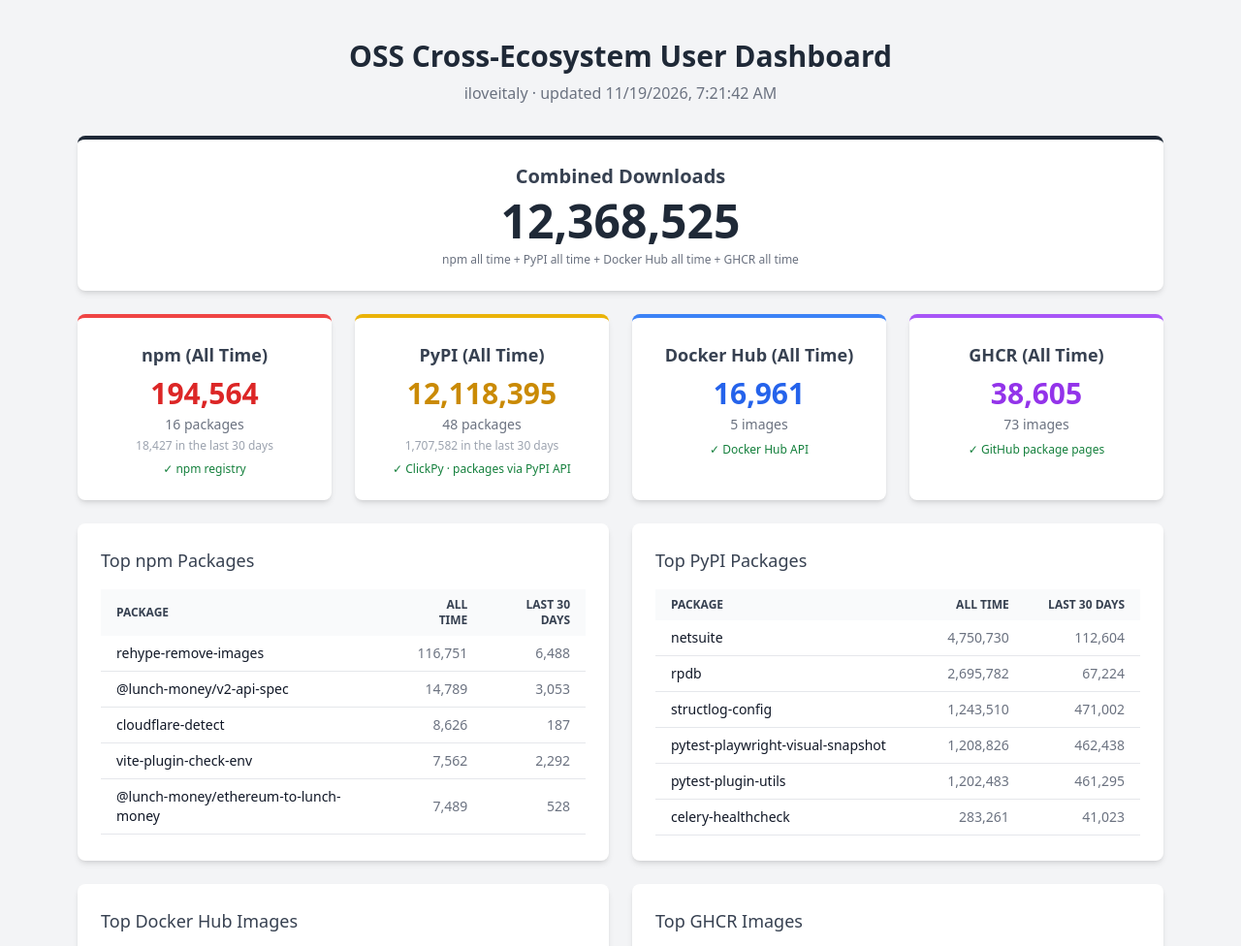
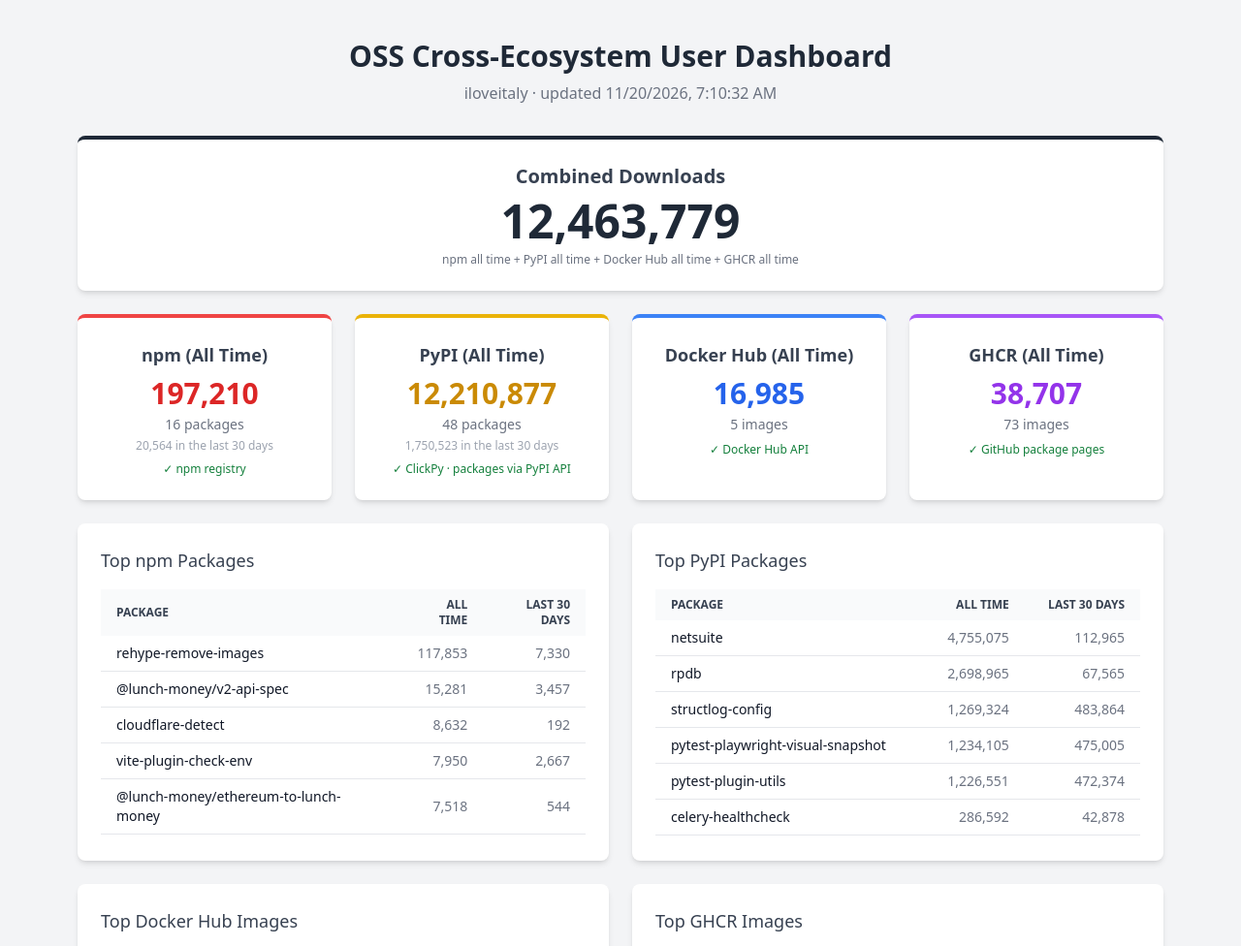
Before and after one commit to sroraldo/oss-dashboard, a plain HTML site: page index.html in a window 1280 px wide. Shown: the top 976 px of the page at 97% size. Drawn offline with nearby package versions, Linux system fonts and the light colour scheme.

Commit message:
Update download stats

```diff
--- a/index.html
+++ b/index.html
@@ -9,361 +9,361 @@
     <!-- STATS:START -->
     <script>window.STATS = {
   "username": "iloveitaly",
-  "updated": "2026-11-19T07:21:42+00:00",
+  "updated": "2026-11-20T07:10:32+00:00",
   "npm": {
     "ok": true,
     "source": "npm registry",
-    "total": 194564,
+    "total": 197210,
     "packages": [
       {
         "name": "rehype-remove-images",
-        "downloads": 116751,
-        "last_30": 6488
+        "downloads": 117853,
+        "last_30": 7330
       },
       {
         "name": "@lunch-money/v2-api-spec",
-        "downloads": 14789,
-        "last_30": 3053
+        "downloads": 15281,
+        "last_30": 3457
       },
       {
         "name": "cloudflare-detect",
-        "downloads": 8626,
-        "last_30": 187
+        "downloads": 8632,
+        "last_30": 192
       },
       {
         "name": "vite-plugin-check-env",
-        "downloads": 7562,
-        "last_30": 2292
+        "downloads": 7950,
+        "last_30": 2667
       },
       {
         "name": "@lunch-money/ethereum-to-lunch-money",
-        "downloads": 7489,
-        "last_30": 528
+        "downloads": 7518,
+        "last_30": 544
+      },
+      {
+        "name": "@lunch-money/developer-docs",
+        "downloads": 7191,
+        "last_30": 2337
       },
       {
         "name": "@lunch-money/lunch-money-js-v2",
-        "downloads": 6899,
-        "last_30": 2060
+        "downloads": 6953,
+        "last_30": 2105
       },
       {
         "name": "lunch-money",
-        "downloads": 6895,
-        "last_30": 532
-      },
-      {
-        "name": "@lunch-money/developer-docs",
-        "downloads": 6758,
-        "last_30": 1974
+        "downloads": 6920,
+        "last_30": 550
       },
       {
         "name": "@lunch-money/kraken-extension",
-        "downloads": 4387,
-        "last_30": 232
+        "downloads": 4410,
+        "last_30": 246
       },
       {
         "name": "@lunch-money/binance-to-lunch-money",
-        "downloads": 4028,
+        "downloads": 4031,
         "last_30": 55
       },
       {
         "name": "@lunch-money/coinbase-to-lunch-money",
-        "downloads": 3621,
-        "last_30": 382
+        "downloads": 3652,
+        "last_30": 400
       },
       {
         "name": "better-node-inspect",
-        "downloads": 1687,
-        "last_30": 114
+        "downloads": 1691,
+        "last_30": 118
       },
       {
         "name": "@lunch-money/coinbase-pro-to-lunch-money",
-        "downloads": 1529,
-        "last_30": 28
+        "downloads": 1533,
+        "last_30": 29
       },
       {
         "name": "@lunch-money/preset-categories",
-        "downloads": 1489,
-        "last_30": 240
+        "downloads": 1528,
+        "last_30": 263
       },
       {
         "name": "analytics-plugin-rewardful",
-        "downloads": 1227,
-        "last_30": 213
+        "downloads": 1236,
+        "last_30": 221
       },
       {
         "name": "@lunch-money/v2-api-tests",
-        "downloads": 827,
-        "last_30": 49
+        "downloads": 831,
+        "last_30": 50
       }
     ],
     "period": "All Time",
-    "last_30": 18427
+    "last_30": 20564
   },
   "pypi": {
     "ok": true,
     "source": "ClickPy \u00b7 packages via PyPI API",
-    "total": 12118395,
+    "total": 12210877,
     "packages": [
       {
         "name": "netsuite",
-        "downloads": 4750730,
-        "last_30": 112604
+        "downloads": 4755075,
+        "last_30": 112965
       },
       {
         "name": "rpdb",
-        "downloads": 2695782,
-        "last_30": 67224
+        "downloads": 2698965,
+        "last_30": 67565
       },
       {
         "name": "structlog-config",
-        "downloads": 1243510,
-        "last_30": 471002
+        "downloads": 1269324,
+        "last_30": 483864
       },
       {
         "name": "pytest-playwright-visual-snapshot",
-        "downloads": 1208826,
-        "last_30": 462438
+        "downloads": 1234105,
+        "last_30": 475005
       },
       {
         "name": "pytest-plugin-utils",
-        "downloads": 1202483,
-        "last_30": 461295
+        "downloads": 1226551,
+        "last_30": 472374
       },
       {
         "name": "celery-healthcheck",
-        "downloads": 283261,
-        "last_30": 41023
+        "downloads": 286592,
+        "last_30": 42878
       },
       {
         "name": "funcy-pipe",
-        "downloads": 75945,
-        "last_30": 18170
+        "downloads": 77920,
+        "last_30": 19994
       },
       {
         "name": "fastapi-ipware",
-        "downloads": 55494,
-        "last_30": 8146
+        "downloads": 56007,
+        "last_30": 8399
       },
       {
         "name": "ipython-ctrlr-fzf",
-        "downloads": 53817,
-        "last_30": 2735
+        "downloads": 53884,
+        "last_30": 2655
       },
       {
         "name": "aiautocommit",
-        "downloads": 45468,
-        "last_30": 2349
+        "downloads": 45630,
+        "last_30": 2428
       },
       {
         "name": "github-overlord",
-        "downloads": 45022,
-        "last_30": 1778
+        "downloads": 45099,
+        "last_30": 1827
       },
       {
         "name": "activemodel",
-        "downloads": 44049,
-        "last_30": 2465
+        "downloads": 44187,
+        "last_30": 2519
       },
       {
         "name": "todoist-digest",
-        "downloads": 43935,
-        "last_30": 749
+        "downloads": 43944,
+        "last_30": 724
       },
       {
         "name": "clean-workspace",
-        "downloads": 41977,
-        "last_30": 725
+        "downloads": 42022,
+        "last_30": 758
       },
       {
         "name": "ipython-playground",
-        "downloads": 35079,
-        "last_30": 13988
+        "downloads": 36861,
+        "last_30": 15757
       },
       {
         "name": "gmail-digest",
-        "downloads": 21763,
-        "last_30": 353
+        "downloads": 21799,
+        "last_30": 387
       },
       {
         "name": "alembic-squawk",
-        "downloads": 19429,
-        "last_30": 7612
+        "downloads": 19600,
+        "last_30": 6998
       },
       {
         "name": "detect-shadowed-modules",
-        "downloads": 18106,
-        "last_30": 3918
+        "downloads": 18409,
+        "last_30": 4097
       },
       {
         "name": "beautiful-traceback",
-        "downloads": 17817,
-        "last_30": 2028
+        "downloads": 17891,
+        "last_30": 2087
       },
       {
         "name": "llm-ide-rules",
-        "downloads": 17407,
-        "last_30": 1673
+        "downloads": 17438,
+        "last_30": 1642
       },
       {
         "name": "docker-hosts",
-        "downloads": 17232,
-        "last_30": 4863
+        "downloads": 17353,
+        "last_30": 4921
       },
       {
         "name": "gmail-draft-creator",
-        "downloads": 16815,
-        "last_30": 280
+        "downloads": 16838,
+        "last_30": 299
       },
       {
         "name": "react-router-routes",
-        "downloads": 16092,
-        "last_30": 3869
+        "downloads": 16252,
+        "last_30": 3910
       },
       {
         "name": "generate-fastapi-typed-routes",
-        "downloads": 15865,
-        "last_30": 3855
+        "downloads": 16047,
+        "last_30": 3962
       },
       {
         "name": "llm-sql-prompt",
-        "downloads": 14932,
-        "last_30": 572
+        "downloads": 14951,
+        "last_30": 558
       },
       {
         "name": "todoist-scheduler",
-        "downloads": 14718,
-        "last_30": 312
+        "downloads": 14722,
+        "last_30": 299
       },
       {
         "name": "pytest-celery-utils",
-        "downloads": 12176,
-        "last_30": 2359
+        "downloads": 12324,
+        "last_30": 2392
       },
       {
         "name": "git-history-extraction",
-        "downloads": 12138,
-        "last_30": 886
+        "downloads": 12174,
+        "last_30": 915
       },
       {
         "name": "uv-development-toggle",
-        "downloads": 11338,
-        "last_30": 493
+        "downloads": 11356,
+        "last_30": 469
       },
       {
         "name": "pytest-line-runner",
-        "downloads": 10588,
-        "last_30": 2319
+        "downloads": 10737,
+        "last_30": 2354
       },
       {
         "name": "datasette-enrichments-shell",
-        "downloads": 6573,
+        "downloads": 6577,
         "last_30": 105
       },
       {
         "name": "sqlalchemy-postgres-point",
-        "downloads": 6301,
-        "last_30": 557
+        "downloads": 6327,
+        "last_30": 578
       },
       {
         "name": "docker-image-cleanup",
-        "downloads": 5867,
-        "last_30": 278
+        "downloads": 5892,
+        "last_30": 295
       },
       {
         "name": "pytest-playwright-artifacts",
-        "downloads": 5506,
-        "last_30": 890
+        "downloads": 5523,
+        "last_30": 903
       },
       {
         "name": "cloudflare-analytics",
-        "downloads": 4684,
-        "last_30": 463
+        "downloads": 4716,
+        "last_30": 492
       },
       {
         "name": "ics-to-datasette",
-        "downloads": 3870,
-        "last_30": 69
+        "downloads": 3876,
+        "last_30": 73
       },
       {
         "name": "radar-mapping-api",
-        "downloads": 3782,
-        "last_30": 449
+        "downloads": 3796,
+        "last_30": 416
       },
       {
         "name": "apple-maps-api",
-        "downloads": 3644,
-        "last_30": 881
+        "downloads": 3683,
+        "last_30": 889
       },
       {
         "name": "readwise-to-datasette",
-        "downloads": 3250,
+        "downloads": 3253,
         "last_30": 65
       },
       {
         "name": "ipython-copy",
-        "downloads": 2668,
-        "last_30": 174
+        "downloads": 2680,
+        "last_30": 182
       },
       {
         "name": "playwright-trace-analyzer",
-        "downloads": 2668,
-        "last_30": 226
+        "downloads": 2671,
+        "last_30": 221
       },
       {
         "name": "todoist-to-md",
-        "downloads": 1839,
-        "last_30": 149
+        "downloads": 1843,
+        "last_30": 137
       },
       {
         "name": "lunchmoney-transaction-enhancer",
-        "downloads": 1598,
-        "last_30": 191
+        "downloads": 1601,
+        "last_30": 178
       },
       {
         "name": "lunchmoney-venmo-track",
-        "downloads": 1534,
-        "last_30": 166
+        "downloads": 1538,
+        "last_30": 155
       },
       {
         "name": "gohighlevel-api",
-        "downloads": 1267,
-        "last_30": 88
+        "downloads": 1270,
+        "last_30": 89
       },
       {
         "name": "cleanup-orphans",
-        "downloads": 572,
-        "last_30": 126
+        "downloads": 576,
+        "last_30": 121
       },
       {
         "name": "amazon-lunchmoney",
-        "downloads": 554,
-        "last_30": 198
+        "downloads": 558,
+        "last_30": 182
       },
       {
         "name": "pytest-playwright-pause",
-        "downloads": 424,
-        "last_30": 424
+        "downloads": 440,
+        "last_30": 440
       }
     ],
     "period": "All Time",
-    "last_30": 1707582
+    "last_30": 1750523
   },
   "docker": {
     "ok": true,
     "source": "Docker Hub API",
-    "total": 16961,
+    "total": 16985,
     "packages": [
       {
         "name": "asdf-devcontainer",
-        "downloads": 6069
+        "downloads": 6089
       },
       {
         "name": "pihole-scheduled-blocking",
-        "downloads": 3844
+        "downloads": 3846
       },
       {
         "name": "dreamhost-dns-updater",
-        "downloads": 3489
+        "downloads": 3491
       },
       {
         "name": "lunchmoney-assets",
@@ -378,7 +378,7 @@
   "ghcr": {
     "ok": true,
     "source": "GitHub package pages",
-    "total": 38605,
+    "total": 38707,
     "packages": [
       {
         "name": "listmonk-newsletter",
@@ -386,7 +386,7 @@
       },
       {
         "name": "github-actions-metadata-sync",
-        "downloads": 5707
+        "downloads": 5713
       },
       {
         "name": "github-digest",
@@ -394,11 +394,11 @@
       },
       {
         "name": "zip-code-database",
-        "downloads": 2242
+        "downloads": 2257
       },
       {
         "name": "playwright-loophole",
-        "downloads": 1900
+        "downloads": 1927
       },
       {
         "name": "gmail-digest",
@@ -418,15 +418,15 @@
       },
       {
         "name": "pypi-api",
-        "downloads": 1087
+        "downloads": 1109
       },
       {
         "name": "docker-image-cleanup",
-        "downloads": 847
+        "downloads": 869
       },
       {
         "name": "pypi-data-to-dolthub",
-        "downloads": 561
+        "downloads": 571
       },
       {
         "name": "railpack-mise",
@@ -674,7 +674,7 @@
       }
     ]
   },
-  "grand_total": 12368525
+  "grand_total": 12463779
 };</script>
     <!-- STATS:END -->
 </head>
```
